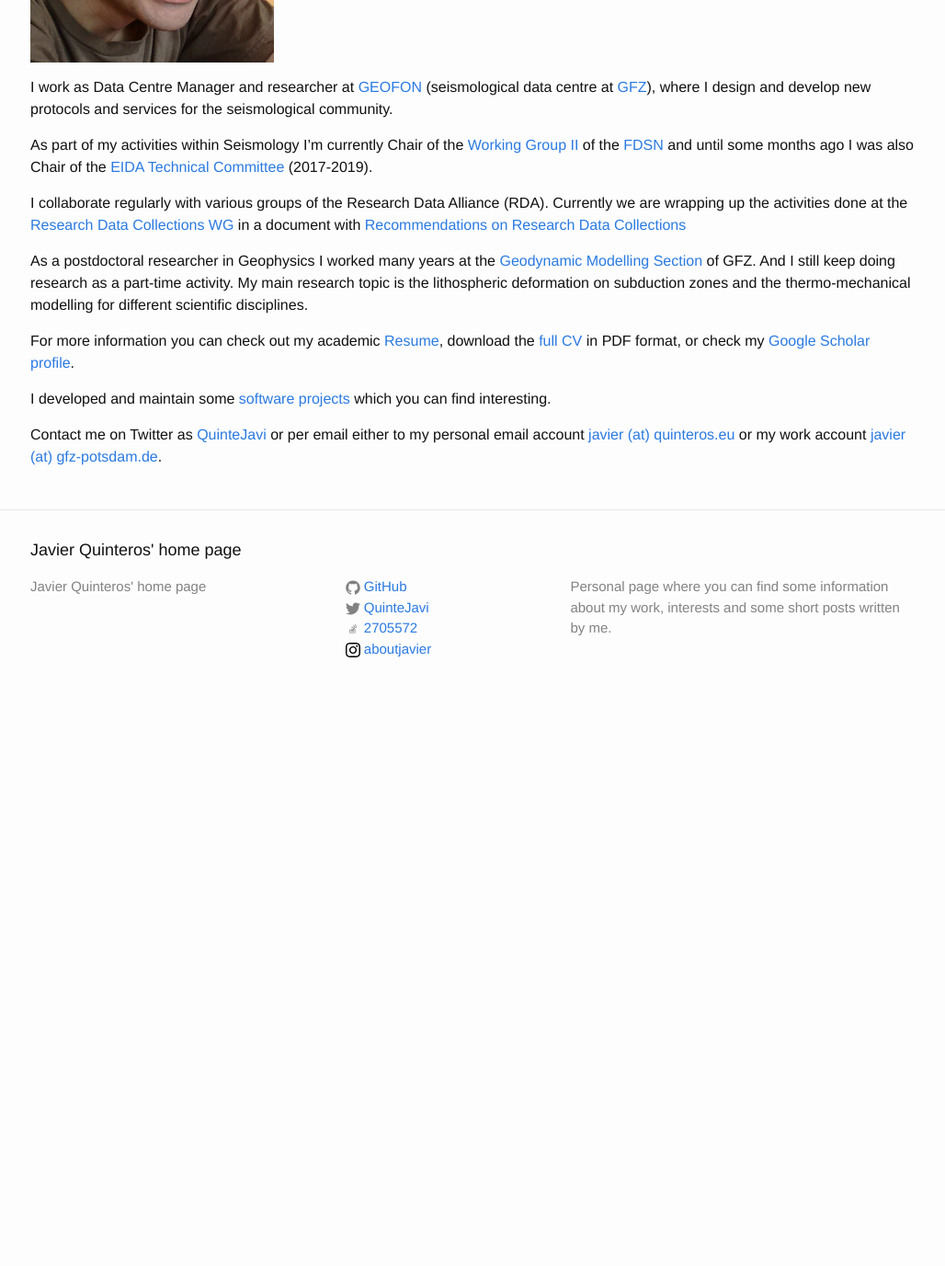
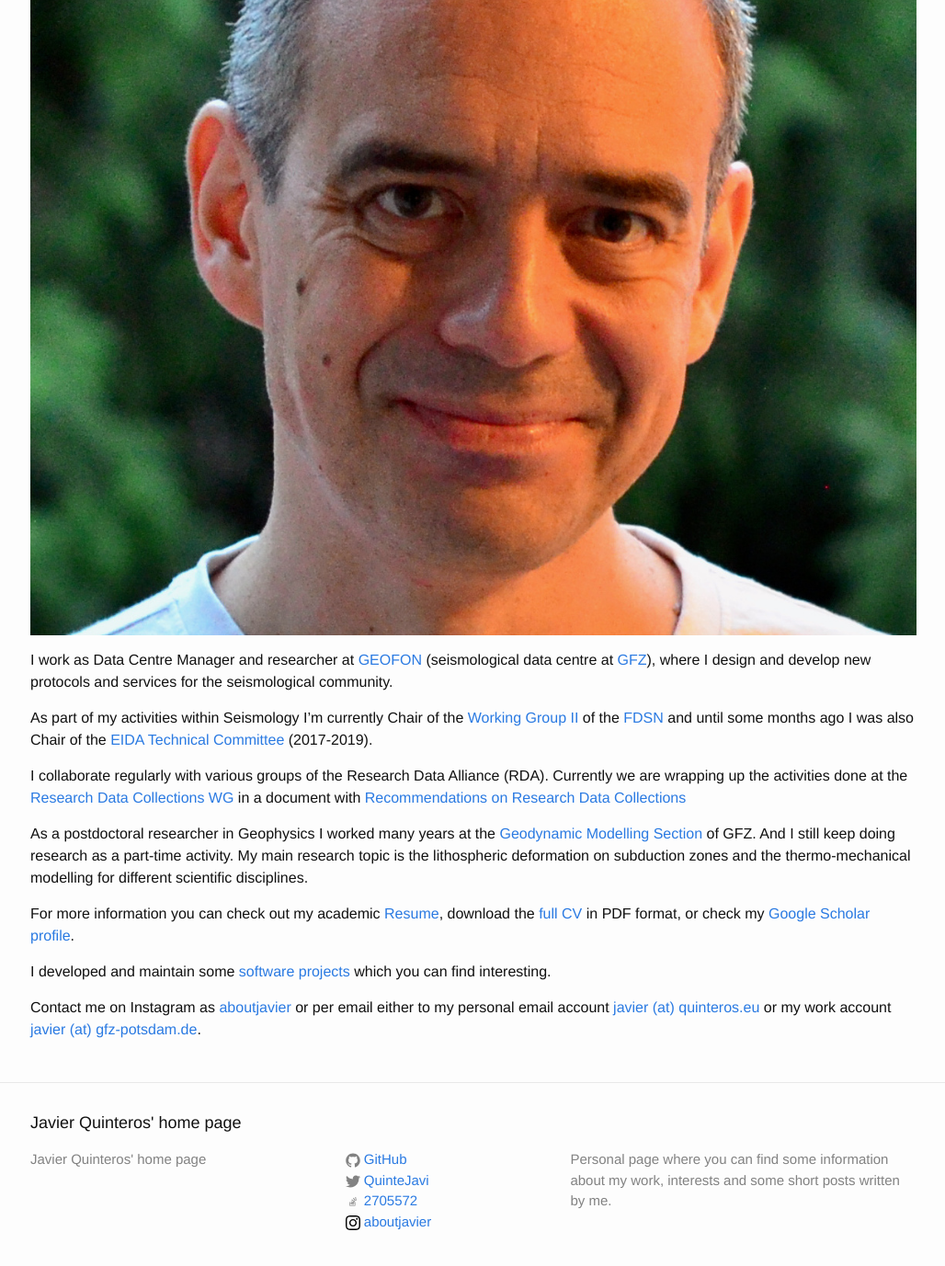
Before and after one commit to javiquinte/javiquinte.github.io, a Jekyll site: the page built from index.md, in a window 1280 px wide and 1400 px high, scrolled down 365 px. Shown: the top 1377 px of the window at 92% size, without its empty margins (125-1153 px from the left). Built offline with Jekyll 4.4.1, drawn with Linux system fonts in a browser that asks for light colours; before the commit the page ends 1142 px from its top, so only the background shows below that.

Commit message:
Change the profile picture

```diff
--- a/_config.yml
+++ b/_config.yml
@@ -12,7 +12,7 @@ instagram: aboutjavier
 twitter: QuinteJavi
 github:  javiquinte
 stackoverflow: 2705572
-avatar:  javier.jpg
+avatar:  javier-2020.jpeg
 
 # Build settings
 markdown: kramdown
--- a/index.md
+++ b/index.md
@@ -2,7 +2,7 @@
 layout: default
 ---
 
-![Profile photo]({{ site.baseurl }}/img/javier.jpg)
+![Profile photo]({{ site.baseurl }}/img/javier-2020.jpeg)
 
 I work as Data Centre Manager and researcher at
 [GEOFON](http://geofon.gfz-potsdam.de) (seismological data centre at
@@ -31,10 +31,7 @@ download the [full CV](/static/Quinteros-CV.pdf) in PDF format, or check my
 I developed and maintain some [software projects](/4-software.html) which you can
 find interesting.
 
-Contact me on Twitter as [QuinteJavi](http://twitter.com/QuinteJavi) or per
-email either to my personal email account [javier (at)
-quinteros.eu](mailto:javier (at) quinteros.eu) or my work account [javier (at)
-gfz-potsdam.de](mailto:javier (at) gfz-potsdam.de).
+Contact me on Instagram as [aboutjavier](https://www.instagram.com/aboutjavier/) or per email either to my personal email account [javier (at) quinteros.eu](mailto:javier (at) quinteros.eu) or my work account [javier (at) gfz-potsdam.de](mailto:javier (at) gfz-potsdam.de).
 
 [ETC]:            http://www.orfeus-eu.org/data/eida/structure/
 [RDA-DCWG]:       https://www.rd-alliance.org/groups/research-data-collections-wg.html
```
Also changed, not shown: img/javier-2020.jpeg (added).
